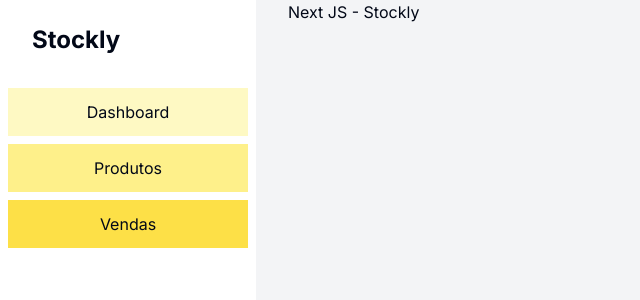
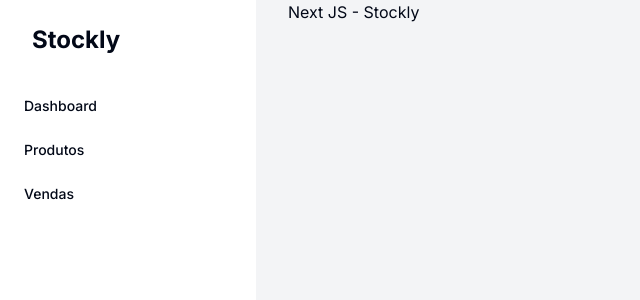
Before and after one commit to valterbfreitasjr/nextjs_stock, a Next.js app: page / in a window 1280 px wide. Shown: the top 300 px of the page, without its empty margins (0-640 px from the left). Built offline with nearby package versions, Linux system fonts and the light colour scheme.

Commit message:
feat: add button shadcn

```diff
--- a/app/_components/sidebar.tsx
+++ b/app/_components/sidebar.tsx
@@ -1,15 +1,23 @@
+import { Button } from "./ui/button";
+
 const Sidebar = () => {
   return (
     <div className="w-64 bg-white">
       {/* Image */}
       <div>
-        <h1 className="px-8 py-6 font-bold text-2xl">Stockly</h1>
+        <h1 className="px-8 py-6 text-2xl font-bold">Stockly</h1>
       </div>
       {/* Botões */}
       <div className="flex flex-col gap-2 p-2">
-        <button className="bg-yellow-100 px-6 py-3">Dashboard</button>
-        <button className="bg-yellow-200 px-6 py-3">Produtos</button>
-        <button className="bg-yellow-300 px-6 py-3">Vendas</button>
+        <Button variant="ghost" className="justify-start">
+          Dashboard
+        </Button>
+        <Button variant="ghost" className="justify-start">
+          Produtos
+        </Button>
+        <Button variant="ghost" className="justify-start">
+          Vendas
+        </Button>
       </div>
     </div>
   );
```
